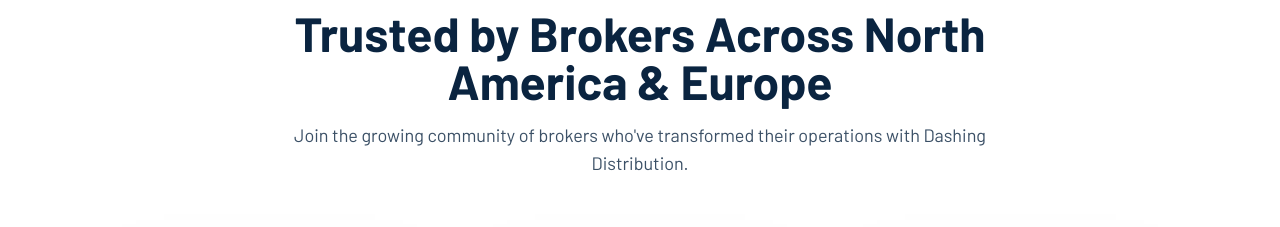
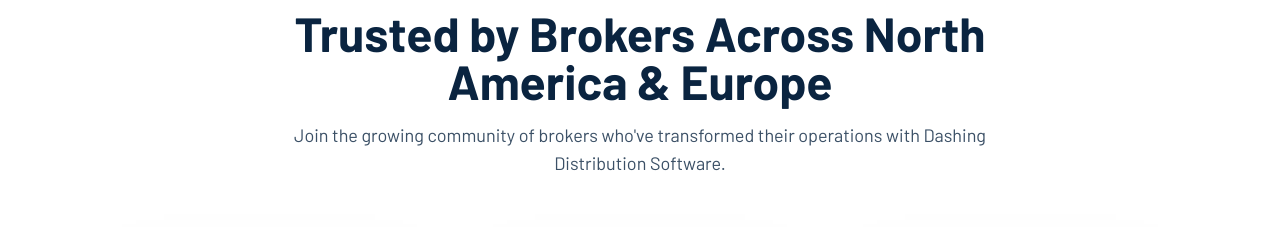
Before and after one commit to hari-bhandari/dashing-site2, a Next.js app: page / in a window 1280 px wide. Shown: the part 6700-6927 px from the top of the page. Built offline with nearby package versions, Linux system fonts and the light colour scheme; no server answers.

Commit message:
fix: Update testimonial description for clarity and consistency

```diff
--- a/src/app/components/Testimonials/Testimonials.tsx
+++ b/src/app/components/Testimonials/Testimonials.tsx
@@ -79,7 +79,7 @@
 					<p className="text-xs font-semibold uppercase tracking-[0.35em] text-[#0a2440]">Testimonials</p>
 					<h2 className="mt-4 text-4xl font-bold text-[#0a2440] sm:text-5xl">Trusted by Brokers Across North America &amp; Europe</h2>
 					<p className="mt-4 text-lg text-[#0a2440]/80">
-						Join the growing community of brokers who&apos;ve transformed their operations with Dashing Distribution.
+						Join the growing community of brokers who&apos;ve transformed their operations with Dashing Distribution Software.
 					</p>
 				</div>
 				<motion.div className="grid gap-6 md:grid-cols-2 lg:grid-cols-3" variants={cardsContainer}>
```
